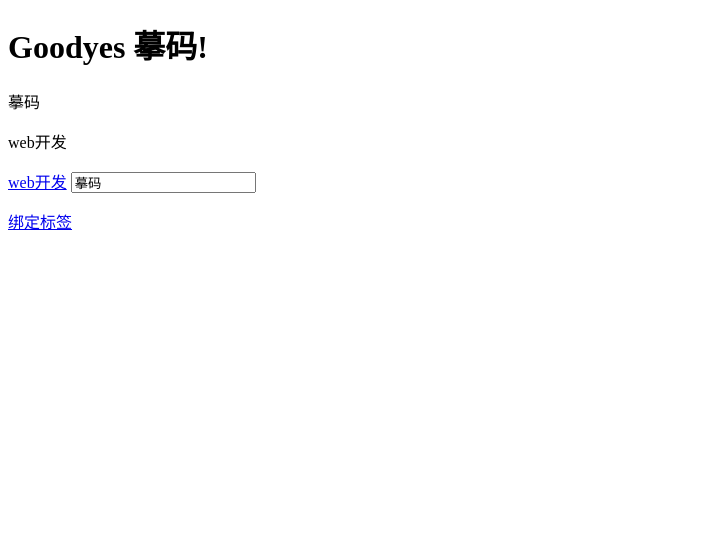
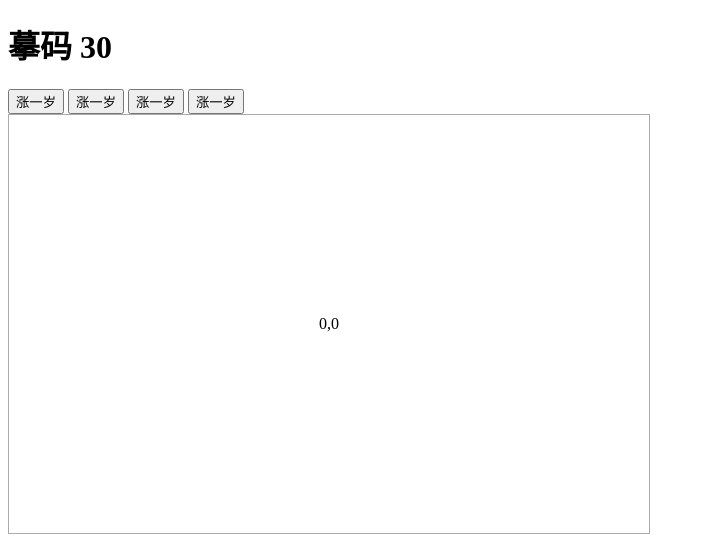
Before and after one commit to MomaYang/vue2.0, a plain HTML site: page index.html in a window 1280 px wide. Shown: the whole page, without its empty margins (0-705 px from the left). Drawn offline with nearby package versions, Linux system fonts and the light colour scheme.

Commit message:
鼠标事件

```diff
--- a/app.js
+++ b/app.js
@@ -4,13 +4,21 @@ new Vue({
 	el: "#vue-app",
 	data: {
 		name: "摹码",
-		job: "web开发",
-		website: "http://www.baidu.com",
-		websiteTag: "<a href='http://www.baidu.com'>绑定标签</a>"
+		age: 30,
+		x: 0,
+		y: 0
 	},
 	methods: {
-		greet: function(time){
-			return 'Good'+time+' '+this.name+'!';
+		add: function(time){
+			this.age += time;
+		},
+		subtract: function(time){
+			this.age -= time;
+		},
+		updateXY:function(event){
+			// console.log(event)
+			this.x = event.offsetX;
+			this.y = event.offsetY;
 		}
 	}
 });
--- a/index.html
+++ b/index.html
@@ -3,20 +3,23 @@
 <head>
 	<title>vue2.0 小白入门教程</title>
 	<meta charset="utf-8">
-    <link href="styles.css" rel="stylesheet" />
+    <link href="style.css" rel="stylesheet" />
     <script src="https://unpkg.com/vue"></script>
 </head>
 <body>
 	<!-- vue-app 是根容器 -->
 	<div id="vue-app">
-		<!-- 方法传参，字符串 -->
-		<h1>{{greet('yes')}}</h1>
-		<p>{{name}}</p>
-		<p>{{job}}</p>
-		<!-- 属性绑定 -->
-		<a v-bind:href="website">web开发</a>
-		<input type="" :value="name" name="">
-		<p v-html="websiteTag"></p>
+		<h1>{{name}} {{age}}</h1>
+		<!-- 鼠标单击事件 -->
+		<button v-on:click="add(1)">涨一岁</button>
+		<!-- @是v-on的简写符号 -->
+		<button @click="subtract(1)">涨一岁</button>
+		<!-- 鼠标双击事件 -->
+		<button v-on:dblclick="add(10)">涨一岁</button>
+		<button v-on:dblclick="subtract(10)">涨一岁</button>
+
+		<!-- 鼠标事件 -->
+		<div id="canvas" v-on:mousemove="updateXY">{{x}},{{y}}</div>
 	</div>
 	<script src="app.js"></script>
 </body>
--- a/style.css
+++ b/style.css
@@ -0,0 +1,6 @@
+#canvas{
+	width: 600px;
+	padding: 200px 20px;
+	text-align: center;
+	border: 1px solid #aaa;
+}
```
